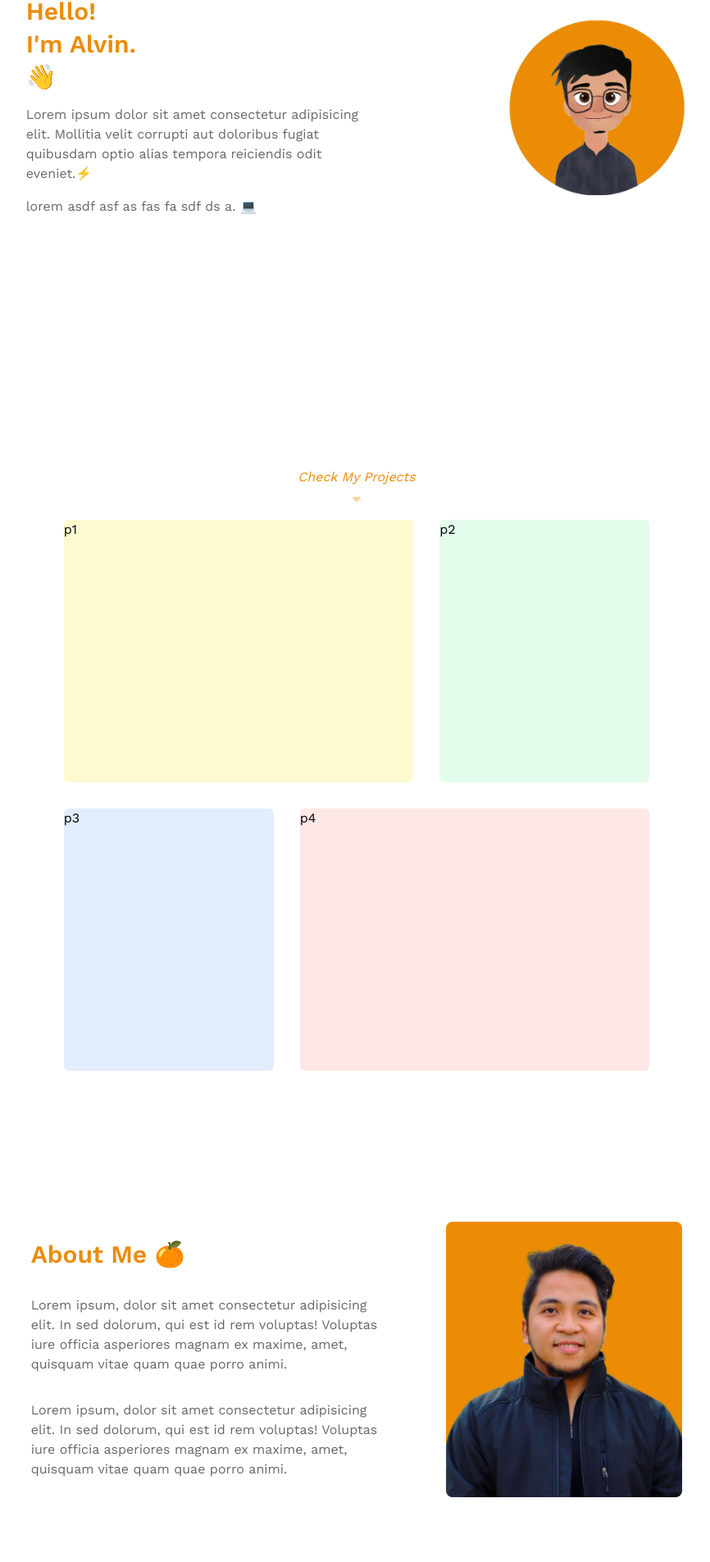
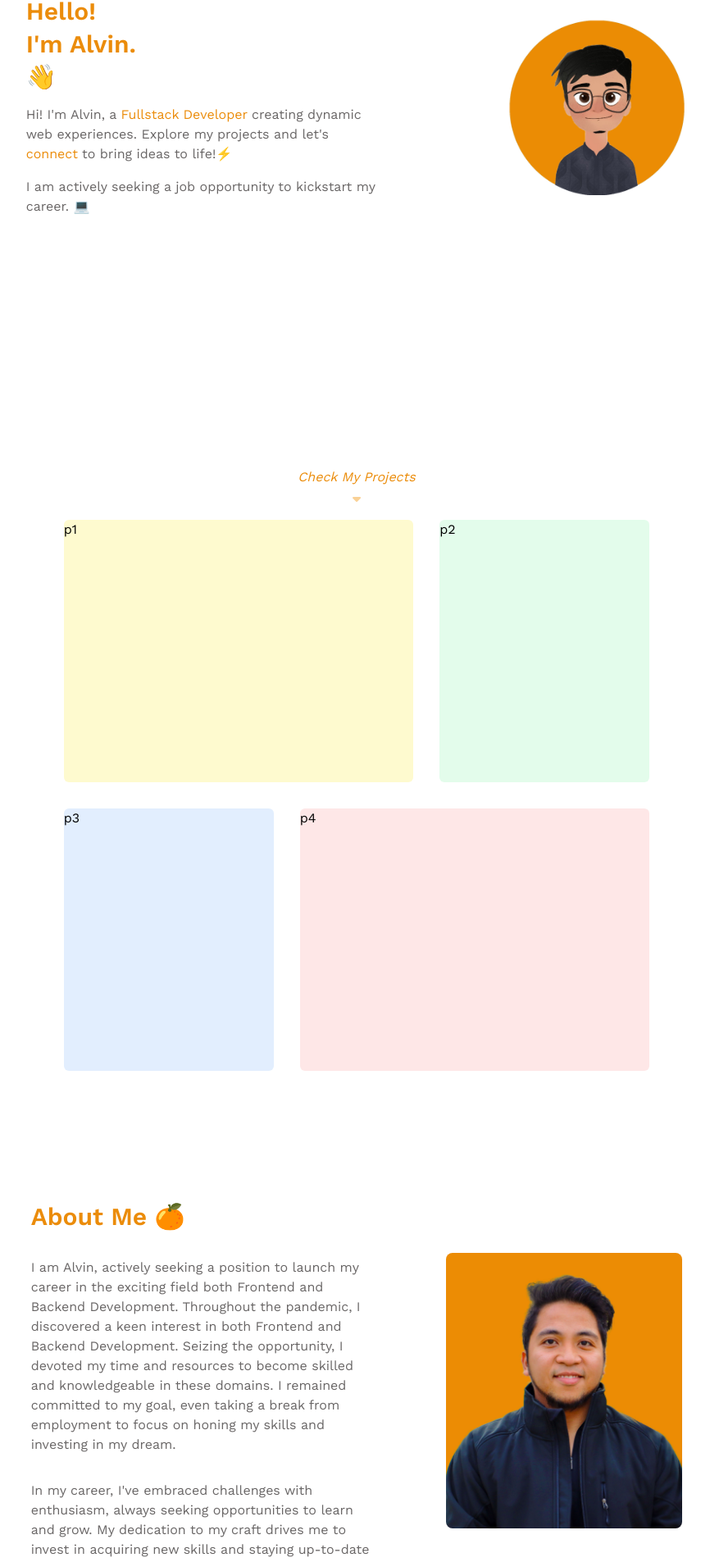
Before and after one commit to alvinbilog/new-portfolio, a Next.js app: page / in a window 1280 px wide. Shown: the part 254-2159 px from the top of the page at 82% size, without its empty margins (205-1071 px from the left). Built offline with nearby package versions, Linux system fonts and the light colour scheme.

Commit message:
added framer motion

```diff
--- a/package.json
+++ b/package.json
@@ -11,6 +11,7 @@
   "dependencies": {
     "@formspree/react": "^2.5.0",
     "@fortawesome/fontawesome-svg-core": "^6.4.0",
+    "@fortawesome/free-brands-svg-icons": "^6.4.2",
     "@fortawesome/free-regular-svg-icons": "^6.4.0",
     "@fortawesome/free-solid-svg-icons": "^6.4.0",
     "@fortawesome/react-fontawesome": "^0.2.0",
--- a/src/app/page.js
+++ b/src/app/page.js
@@ -2,15 +2,27 @@
 import Image from 'next/image';
 import { FontAwesomeIcon } from '@fortawesome/react-fontawesome';
 import { faSortDown } from '@fortawesome/free-solid-svg-icons';
+import {
+  faFacebook,
+  faGithub,
+  faLinkedin,
+} from '@fortawesome/free-brands-svg-icons';
+import Link from 'next/link';
 import tools from '../data/data';
 import React from 'react';
+import { motion } from 'framer-motion';
 
 export default function Home() {
   return (
     <main>
       {/* Greeting Section */}
       <section className="flex flex-col justify-center items-center h-screen gap-8 -mt-4 md:gap-40  md:flex-row md:justify-center ">
-        <div className="sm: w-96 md:w-2/6 ">
+        <motion.div
+          className="sm: w-96 md:w-2/6 "
+          initial={{ opacity: 0, scale: 0.5 }}
+          animate={{ opacity: 1, scale: 1 }}
+          transition={{ duration: 0.5 }}
+        >
           <div className="text-3xl font-semibold flex-col flex gap-1 text-orange-mild ">
             <span className="">Hello!</span>
             <span> I'm Alvin. </span>
@@ -18,14 +30,23 @@ export default function Home() {
           </div>
           <div className="flex-col flex gap-4 mt-4 text-text-normal font-medium">
             <p>
-              Lorem ipsum dolor sit amet consectetur adipisicing elit. Mollitia
-              velit corrupti aut doloribus fugiat quibusdam optio alias tempora
-              reiciendis odit eveniet.⚡
+              Hi! I'm Alvin, a
+              <span className="text-orange-mild"> Fullstack Developer </span>
+              creating dynamic web experiences. Explore my projects and let's
+              <span className="text-orange-mild"> connect </span> to bring ideas
+              to life!⚡
             </p>
-            <p>lorem asdf asf as fas fa sdf ds a. 💻</p>
+            <p>
+              I am actively seeking a job opportunity to kickstart my career. 💻
+            </p>
           </div>
-        </div>
-        <div className="md:w-74 ">
+        </motion.div>
+        <motion.div
+          className="md:w-74 "
+          initial={{ opacity: 0, scale: 0.5 }}
+          animate={{ opacity: 1, scale: 1 }}
+          transition={{ duration: 0.5 }}
+        >
           <Image
             src="/images/avatoon.png"
             alt="my avatar icon"
@@ -34,7 +55,7 @@ export default function Home() {
             className="md:mx-auto"
             // layout="responsive"
           />
-        </div>
+        </motion.div>
       </section>
       {/* Projects */}
       <section className="my-10 ">
@@ -50,20 +71,40 @@ export default function Home() {
         </div>
         <div>
           <div className="flex flex-col justify-center items-center  md:flex-row md:items-center md:gap-8">
-            <div className="w-96 h-80 my-4 rounded-md bg-yellow-100/80 md:w-2/6">
+            <motion.div
+              className="w-96 h-80 my-4 rounded-md bg-yellow-100/80 md:w-2/6"
+              initial={{ x: -500, opacity: 0, scale: 0.5 }}
+              animate={{ x: 0, opacity: 1, scale: 1 }}
+              transition={{ duration: 1.5 }}
+            >
               p1
-            </div>
-            <div className="w-96 h-80 rounded-md bg-green-100/80 md:w-1/5">
+            </motion.div>
+            <motion.div
+              className="w-96 h-80 rounded-md bg-green-100/80 md:w-1/5"
+              initial={{ x: 500, opacity: 0, scale: 0.5 }}
+              animate={{ x: 0, opacity: 1, scale: 1 }}
+              transition={{ duration: 1.5 }}
+            >
               p2
-            </div>
+            </motion.div>
           </div>
           <div className="flex flex-col justify-center items-center  md:flex-row md:items-center md:gap-8 ">
-            <div className="w-96 h-80 my-4 rounded-md bg-blue-100/80 md:md:w-1/5">
+            <motion.div
+              className="w-96 h-80 my-4 rounded-md bg-blue-100/80 md:md:w-1/5"
+              initial={{ x: -500, opacity: 0, scale: 0.5 }}
+              animate={{ x: 0, opacity: 1, scale: 1 }}
+              transition={{ duration: 1.5 }}
+            >
               p3
-            </div>
-            <div className="w-96 h-80 rounded-md bg-red-100/80 md:w-2/6">
+            </motion.div>
+            <motion.div
+              className="w-96 h-80 rounded-md bg-red-100/80 md:w-2/6"
+              initial={{ x: 500, opacity: 0, scale: 0.5 }}
+              animate={{ x: 0, opacity: 1, scale: 1 }}
+              transition={{ duration: 1.5 }}
+            >
               p4
-            </div>
+            </motion.div>
           </div>
         </div>
       </section>
@@ -75,14 +116,19 @@ export default function Home() {
           </h1>
           <div className="text-text-normal font-medium gap-4 ">
             <p className="my-8">
-              Lorem ipsum, dolor sit amet consectetur adipisicing elit. In sed
-              dolorum, qui est id rem voluptas! Voluptas iure officia asperiores
-              magnam ex maxime, amet, quisquam vitae quam quae porro animi.
+              I am Alvin, actively seeking a position to launch my career in the
+              exciting field both Frontend and Backend Development. Throughout
+              the pandemic, I discovered a keen interest in both Frontend and
+              Backend Development. Seizing the opportunity, I devoted my time
+              and resources to become skilled and knowledgeable in these
+              domains. I remained committed to my goal, even taking a break from
+              employment to focus on honing my skills and investing in my dream.
             </p>
             <p>
-              Lorem ipsum, dolor sit amet consectetur adipisicing elit. In sed
-              dolorum, qui est id rem voluptas! Voluptas iure officia asperiores
-              magnam ex maxime, amet, quisquam vitae quam quae porro animi.
+              In my career, I've embraced challenges with enthusiasm, always
+              seeking opportunities to learn and grow. My dedication to my craft
+              drives me to invest in acquiring new skills and staying up-to-date
+              with the latest technologies.
             </p>
           </div>
         </div>
@@ -116,31 +162,84 @@ export default function Home() {
                     alt={tool.alt}
                     className="grayscale my-4"
                   />
-                  {tool.name}
+                  <p className="text-text-normal"> {tool.name}</p>
                 </li>
               </div>
             ))}
           </ul>
         </div>
       </section>
-      {/* <section>
-        <form action="https://formspree.io/f/xnqkjwvb" method="POST">
-          <label>
-            Name:
-            <textarea type="name"></textarea>
-          </label>
-          <label>
-            Your email:
-            <input type="email" name="email" required />
-          </label>
-          <label>
-            Your message:
-            <textarea name="message" required></textarea>
-          </label>
-
-          <button type="submit">Send</button>
-        </form>
-      </section> */}
+      <section className="w-auto mx-7">
+        <div className="flex flex-col md:flex-row md:justify-center items-center md:gap-28">
+          <div className="flex flex-col md:w-1/4">
+            <h1 className="text-orange-mild text-3xl font-semibold my-4">
+              Let's Connect! 📧
+            </h1>
+            <p className="mt-4 text-sm text-text-normal">
+              Feel free to reach out to me for any inquiries, collaboration
+              opportunities, or just to say hello! I'm excited to connect with
+              like-minded individuals and explore potential projects together.
+              You can reach me at on social media or you can send me a message
+              here!
+            </p>
+            <div
+              className="my-8 flex flex-row justify-center  gap-24
+            "
+            >
+              <Link href={'https://github.com/peashooter45'}>
+                <FontAwesomeIcon
+                  icon={faGithub}
+                  className="text-2xl text-orange-mild "
+                />
+              </Link>
+              <Link href={'https://www.facebook.com/peashooter45/'}>
+                <FontAwesomeIcon
+                  icon={faLinkedin}
+                  className="text-2xl text-orange-mild"
+                />
+              </Link>{' '}
+              <Link
+                href={
+                  'https://www.linkedin.com/in/alvin-patrick-bilog-095ba6a8/'
+                }
+              >
+                <FontAwesomeIcon
+                  icon={faFacebook}
+                  className="text-2xl text-orange-mild"
+                />{' '}
+              </Link>
+            </div>
+          </div>
+          <div className=" md:w-1/4">
+            <form
+              action="https://formspree.io/f/xnqkjwvb"
+              method="POST"
+              className="flex flex-col justify-center gap-4 md:mt-44"
+            >
+              <input
+                type="email"
+                name="email"
+                required
+                placeholder="email"
+                className="border-solid border border-opacity-60 border-orange-mild rounded ps-2 text-sm h-8"
+              />
+              <textarea
+                type="message"
+                name="message"
+                required
+                placeholder="message"
+                className="border-solid border border-opacity-60 border-orange-mild rounded px-2 text-sm h-48 p-2"
+              />
+              <button
+                type="submit"
+                className="p-2 rounded bg-orange-strong w-16 text-white uppercase text-xs hover:bg-slate-100 hover:border-orange-mild hover:border hover:border-opacity-50 hover:text-orange-mild mb-20"
+              >
+                Send
+              </button>
+            </form>
+          </div>
+        </div>
+      </section>
     </main>
   );
 }
--- a/tailwind.config.js
+++ b/tailwind.config.js
@@ -26,6 +26,7 @@ module.exports = {
         },
       },
     },
+
     // dropShadow: {
     //   '3xl': '35px 35px 35px rgba(247,212,163)',
     // },
```
Also changed, not shown: 2 other files (tests, documents, lock files or other folders).
